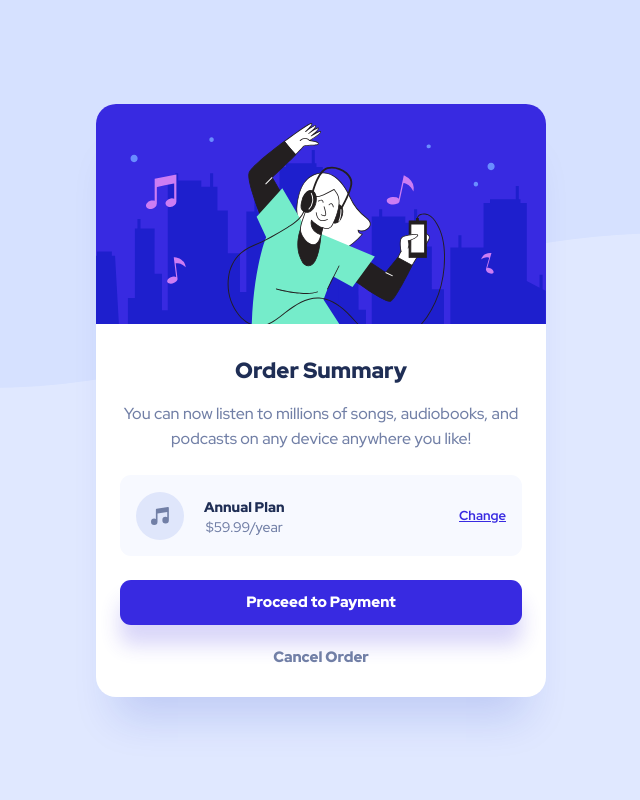
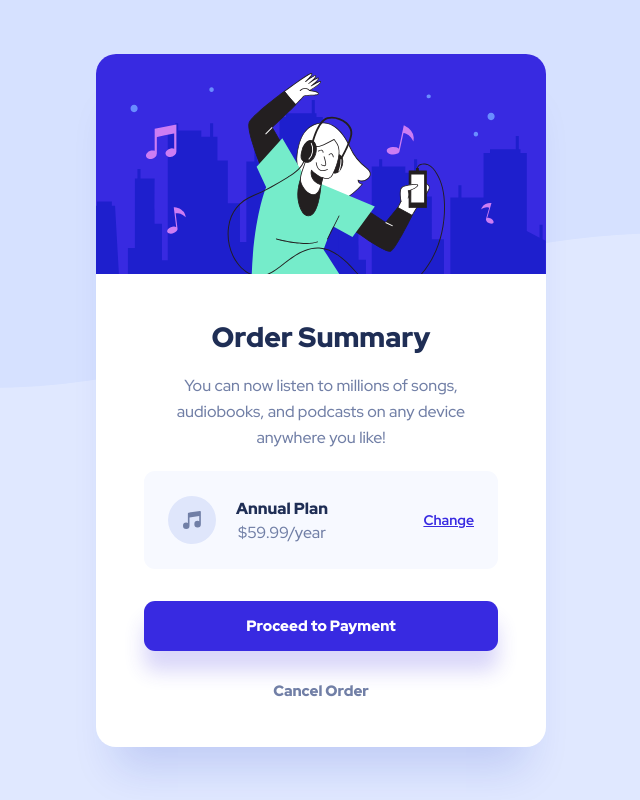
Before and after one commit to miguelzaga/order-summary-component, a JavaScript app: page / in a window 1280 px wide. Shown: the whole page, without its empty margins (319-959 px from the left). Built offline with nearby package versions, Linux system fonts and the light colour scheme.

Commit message:
add hover states

```diff
--- a/src/scss/01-abstracts/_variables.scss
+++ b/src/scss/01-abstracts/_variables.scss
@@ -4,6 +4,7 @@
   --color-font-main: #1f2e55;
   --color-font-secondary: #717fa6;
   --color-highlight: #382ae1;
+  --color-highlight--hover: #766cf1;
   --color-card: #fff;
 }
 
--- a/src/scss/02-base/_base.scss
+++ b/src/scss/02-base/_base.scss
@@ -8,4 +8,9 @@ body {
 
 button {
   cursor: pointer;
+  transition: 0.2s ease;
+
+  &:active {
+    transform: scale(0.95);
+  }
 }
--- a/src/scss/02-base/_typography.scss
+++ b/src/scss/02-base/_typography.scss
@@ -4,6 +4,7 @@ body {
   font-family: $font;
   font-weight: 500;
   color: var(--color-font-secondary);
+  font-size: rem(15px);
 }
 
 h1 {
@@ -25,3 +26,19 @@ button {
   font-weight: 900;
   color: var(--color-font-secondary);
 }
+
+@include breakpoint($lg) {
+  body {
+    font-size: rem(16px);
+  }
+
+  h1 {
+    font-size: rem(28px);
+    line-height: 37px;
+  }
+
+  h2 {
+    font-size: rem(16px);
+    line-height: 21px;
+  }
+}
--- a/src/scss/03-objects/_plan.scss
+++ b/src/scss/03-objects/_plan.scss
@@ -2,6 +2,7 @@
 
 .plan {
   display: flex;
+  flex-flow: row wrap;
   align-items: center;
   justify-content: space-between;
   gap: 20px;
@@ -34,5 +35,26 @@
     color: var(--color-highlight);
     text-decoration: underline;
     font-size: rem(13px);
+
+    &:hover {
+      color: var(--color-highlight--hover);
+    }
+  }
+
+  @include breakpoint($lg) {
+    padding: 25px 24px;
+    margin-bottom: 32px;
+
+    &__name {
+      margin-bottom: 6px;
+    }
+
+    &__price {
+      font-size: rem(16px);
+    }
+
+    &__btn-change {
+      font-size: rem(14px);
+    }
   }
 }
--- a/src/scss/05-components/_card.scss
+++ b/src/scss/05-components/_card.scss
@@ -1,3 +1,5 @@
+@use "./../01-abstracts/" as *;
+
 .card {
   max-width: 450px;
   background-color: var(--color-card);
@@ -15,8 +17,9 @@
   }
 
   &__description {
-    margin-bottom: 24px;
+    margin: auto auto 24px;
     line-height: 25px;
+    max-width: 263px;
   }
 
   &__btn {
@@ -29,11 +32,40 @@
     border: none;
     padding: 15px;
     border-radius: 11px;
+    line-height: 20px;
+
+    &:hover {
+      background-color: var(--color-highlight--hover);
+    }
   }
 
   &__btn-cancel {
     border: 0;
     padding: 0;
     background: unset;
+
+    &:hover {
+      color: var(--color-font-main);
+    }
+  }
+
+  @include breakpoint($lg) {
+    &__container {
+      padding: 45px 48px 48px;
+    }
+
+    &__title {
+      margin-bottom: 17px;
+    }
+
+    &__description {
+      margin-bottom: 20px;
+      max-width: none;
+      line-height: 26px;
+    }
+
+    &__btn {
+      margin-bottom: 32px;
+    }
   }
 }
--- a/src/scss/05-components/_wrapper.scss
+++ b/src/scss/05-components/_wrapper.scss
@@ -5,7 +5,7 @@
   display: flex;
   justify-content: center;
   align-items: center;
-  height: 100vh;
+  min-height: 100vh;
 
   &__bg {
     position: absolute;
```
